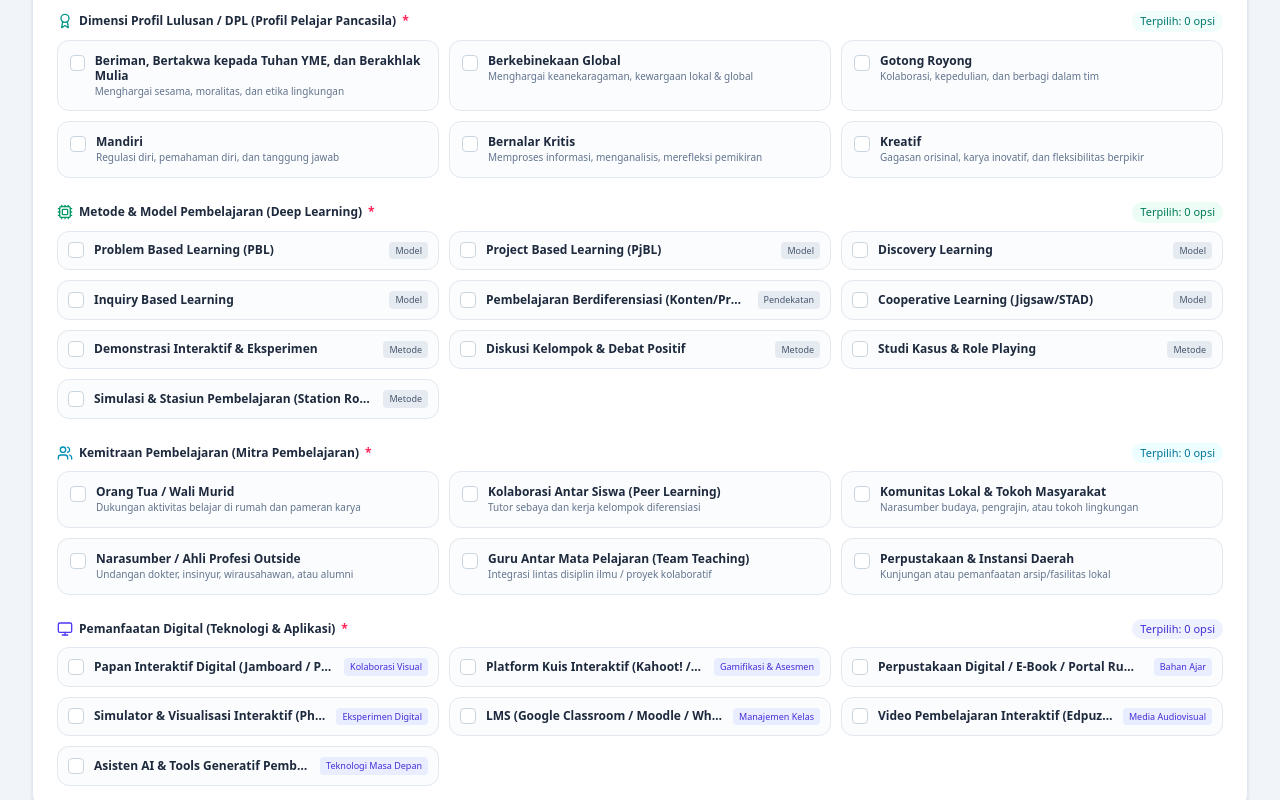
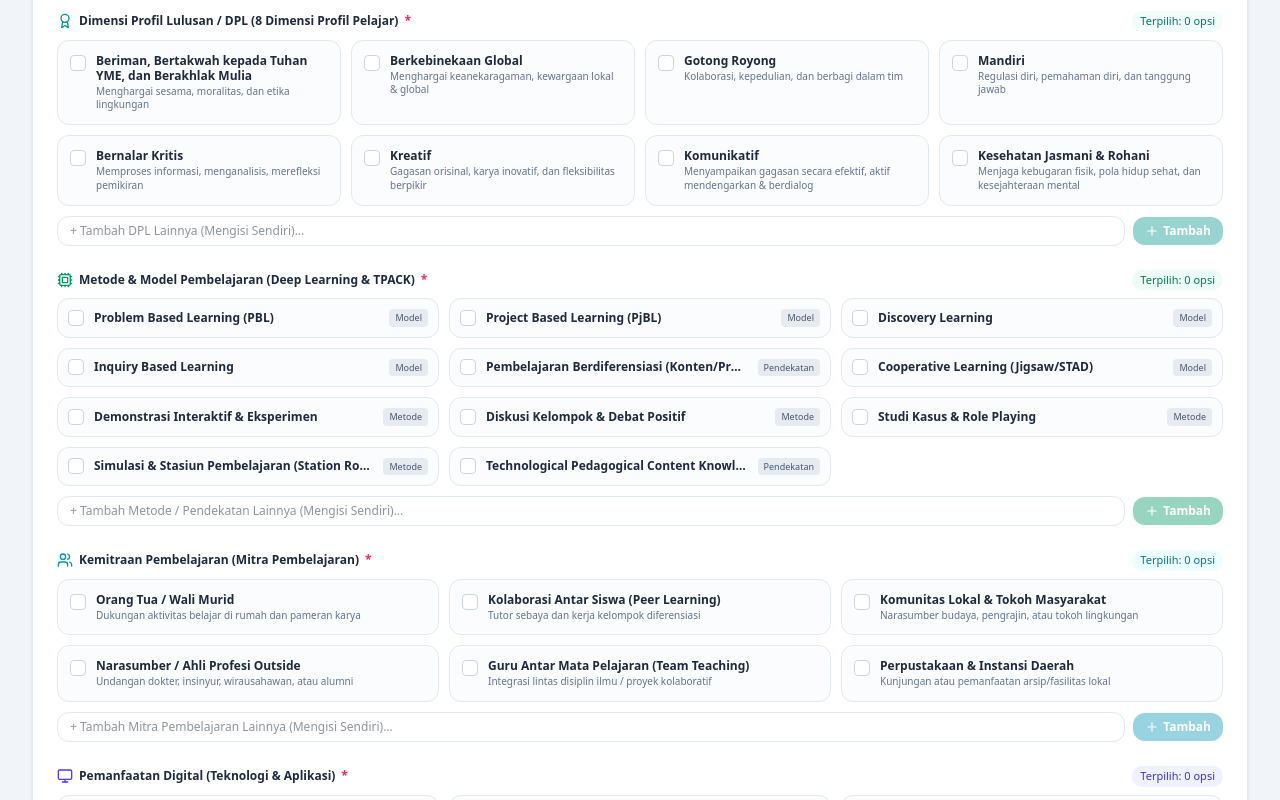
Before and after one commit to indratataethnic/Smart-RPM, a React (Vite) app: page / in a window 1280 px wide. Shown: the part 2180-2980 px from the top of the page. Built offline with nearby package versions, Linux system fonts and the light colour scheme.

Commit message:
feat: update curriculum standards and UI features
- Align CP/TP generation with latest BSKAP 032/H/KR/2024 standards
- Add custom option inputs for deep learning design sections
- Extend DPL options and refine selection logic
- Fix typo in DPL option label

```diff
--- a/server.ts
+++ b/server.ts
@@ -172,15 +172,17 @@ app.post("/api/recommend-fields", async (req, res) => {
     let prompt = "";
     if (fieldType === "cp_tp") {
       prompt = `Kamu adalah pakar Kurikulum Merdeka dan Pembelajaran Mendalam (Deep Learning) di Indonesia.
-Berikan rekomendasi Capaian Pembelajaran (CP), Tujuan Pembelajaran (TP), dan Lingkup Materi/Topik Pembelajaran yang relevan untuk:
+Berikan rekomendasi Capaian Pembelajaran (CP) sesuai Keputusan BSKAP Kemendikbudristek No. 032/H/KR/2024 (terbaru), Tujuan Pembelajaran (TP), dan Lingkup Materi yang relevan untuk:
 - Mata Pelajaran: ${mataPelajaran || 'Umum'}
 - Kelas/Fase: ${faseKelas || 'Fase A'}
 - Lingkup Materi Input Guru (jika ada): ${lingkupMateri || 'Belum diisi'}
 
+Syarat CP: Sesuaikan dengan Keputusan Kepala BSKAP Kurikulum Merdeka Standar Terbaru, yang memuat kompetensi utama, pemahaman bermakna, dan lingkup materi secara lengkap namun sistematis.
+
 Keluarkan dalam format JSON valid:
 {
-  "cp": "Teks Capaian Pembelajaran resmi dan ringkas...",
-  "tp": "1. Tujuan pembelajaran 1...\n2. Tujuan pembelajaran 2...\n3. Tujuan pembelajaran 3...",
+  "cp": "Teks Capaian Pembelajaran resmi BSKAP terbaru yang lugas dan komprehensif...",
+  "tp": "1. Tujuan pembelajaran 1 (Memahami)...\n2. Tujuan pembelajaran 2 (Mengaplikasi)...\n3. Tujuan pembelajaran 3 (Merefleksi)...",
   "lingkupMateri": "Ringkasan topik atau lingkup materi pembelajaran yang spesifik dan jelas"
 }`;
     } else if (fieldType === "recommendations_all") {
@@ -190,18 +192,22 @@ Berdasarkan data berikut:
 - Fase/Kelas: ${faseKelas || 'Fase A'}
 - Materi: ${lingkupMateri || 'Umum'}
 
-Berikan rekomendasi spesifik yang berorientasi pada Pembelajaran Mendalam (Memahami, Mengaplikasi, Merefleksi).
-Gunakan STRING PERSIS BOLD DARI DAFTAR BERIKUT:
+Berikan rekomendasi yang paling cocok dan efisien.
+PENTING: Pilih HANYA 1 sampai 3 opsi yang paling relevan per kategori (Maksimal 3 opsi).
 
-1. DPL (Pilih 2-4 string persis):
-- "Beriman, Bertakwa kepada Tuhan YME, dan Berakhlak Mulia"
+Gunakan STRING PERSIS DARI DAFTAR BERIKUT:
+
+1. DPL (Pilih 1 s.d 3 string persis dari 8 Dimensi):
+- "Beriman, Bertakwah kepada Tuhan YME, dan Berakhlak Mulia"
 - "Berkebinekaan Global"
 - "Gotong Royong"
 - "Mandiri"
 - "Bernalar Kritis"
 - "Kreatif"
+- "Komunikatif"
+- "Kesehatan Jasmani & Rohani"
 
-2. Metode & Model Pembelajaran (Pilih 2-3 string persis):
+2. Metode & Model Pembelajaran (Pilih 1 s.d 3 string persis):
 - "Problem Based Learning (PBL)"
 - "Project Based Learning (PjBL)"
 - "Discovery Learning"
@@ -212,8 +218,9 @@ Gunakan STRING PERSIS BOLD DARI DAFTAR BERIKUT:
 - "Diskusi Kelompok & Debat Positif"
 - "Studi Kasus & Role Playing"
 - "Simulasi & Stasiun Pembelajaran (Station Rotation)"
+- "Technological Pedagogical Content Knowledge (TPACK)"
 
-3. Kemitraan Pembelajaran (Pilih 2-3 string persis):
+3. Kemitraan Pembelajaran (Pilih 1 s.d 3 string persis):
 - "Orang Tua / Wali Murid"
 - "Kolaborasi Antar Siswa (Peer Learning)"
 - "Komunitas Lokal & Tokoh Masyarakat"
@@ -221,7 +228,7 @@ Gunakan STRING PERSIS BOLD DARI DAFTAR BERIKUT:
 - "Guru Antar Mata Pelajaran (Team Teaching)"
 - "Perpustakaan & Instansi Daerah"
 
-4. Pemanfaatan Digital (Pilih 2-3 string persis):
+4. Pemanfaatan Digital (Pilih 1 s.d 3 string persis):
 - "Papan Interaktif Digital (Jamboard / Padlet / Miro)"
 - "Platform Kuis Interaktif (Kahoot! / Quizizz / Wordwall)"
 - "Perpustakaan Digital / E-Book / Portal Rumah Belajar"
@@ -230,10 +237,10 @@ Gunakan STRING PERSIS BOLD DARI DAFTAR BERIKUT:
 - "Video Pembelajaran Interaktif (Edpuzzle / YouTube)"
 - "Asisten AI & Tools Generatif Pembelajaran"
 
-Keluarkan dalam format JSON valid:
+Keluarkan dalam format JSON valid (maksimal 3 items di setiap array):
 {
   "recommendedDpl": ["Bernalar Kritis", "Gotong Royong", "Kreatif"],
-  "recommendedMethods": ["Problem Based Learning (PBL)", "Pembelajaran Berdiferensiasi (Konten/Proses/Produk)"],
+  "recommendedMethods": ["Problem Based Learning (PBL)", "Technological Pedagogical Content Knowledge (TPACK)"],
   "recommendedPartnerships": ["Kolaborasi Antar Siswa (Peer Learning)", "Orang Tua / Wali Murid"],
   "recommendedDigitalTools": ["Papan Interaktif Digital (Jamboard / Padlet / Miro)", "Platform Kuis Interaktif (Kahoot! / Quizizz / Wordwall)"],
   "studentCharacteristics": "Sebagian besar murid memiliki gaya belajar visual dan kinestetik, antusias pada aktivitas kelompok.",
@@ -261,15 +268,15 @@ Keluarkan dalam format JSON valid:
       if (fieldType === "cp_tp") {
         const defaultMateri = lingkupMateri || `${mataPelajaran || 'Topik Pembelajaran'}`;
         const fallbackCpTp = {
-          cp: `Peserta didik mampu memahami konsep dasar ${defaultMateri}, menganalisis hubungan antar komponen, serta mengaplikasikan pengetahuan dalam menyelesaikan masalah nyata secara kritis, kreatif, dan mandiri.`,
-          tp: `1. Peserta didik dapat menjelaskan konsep dasar ${defaultMateri} secara rinci dan tepat.\n2. Peserta didik dapat menganalisis dan mengaplikasikan ${defaultMateri} dalam situasi kontekstual sehari-hari.\n3. Peserta didik dapat merefleksikan dan menyimpulkan hasil pembelajaran ${defaultMateri} secara mandiri dan bergotong royong.`,
+          cp: `Peserta didik mampu memahami dan menganalisis konsep ${defaultMateri}, mengidentifikasi keterkaitan antar elemen, serta mengaplikasikan pemahaman tersebut dalam menyelesaikan masalah kontekstual sesuai standar Capaian Pembelajaran BSKAP terbaru Kurikulum Merdeka.`,
+          tp: `1. Peserta didik dapat menjelaskan konsep dasar ${defaultMateri} secara tepat dan mendalam.\n2. Peserta didik dapat mengaplikasikan pemahaman ${defaultMateri} dalam situasi kontekstual sehari-hari.\n3. Peserta didik dapat merefleksikan dan menyimpulkan proses pembelajaran ${defaultMateri} secara kritis dan kolaboratif.`,
           lingkupMateri: defaultMateri
         };
         return res.json({ success: true, data: fallbackCpTp, isFallback: true });
       } else {
         const fallbackRecommendations = {
           recommendedDpl: ["Bernalar Kritis", "Gotong Royong", "Kreatif"],
-          recommendedMethods: ["Problem Based Learning (PBL)", "Pembelajaran Berdiferensiasi (Konten/Proses/Produk)"],
+          recommendedMethods: ["Problem Based Learning (PBL)", "Technological Pedagogical Content Knowledge (TPACK)"],
           recommendedPartnerships: ["Kolaborasi Antar Siswa (Peer Learning)", "Orang Tua / Wali Murid"],
           recommendedDigitalTools: ["Papan Interaktif Digital (Jamboard / Padlet / Miro)", "Platform Kuis Interaktif (Kahoot! / Quizizz / Wordwall)"],
           studentCharacteristics: "Sebagian besar murid memiliki gaya belajar visual dan kinestetik, antusias pada aktivitas kelompok.",
--- a/src/App.tsx
+++ b/src/App.tsx
@@ -13,9 +13,9 @@ import { LessonFormData, LessonPlanOutput, SavedLessonPlan } from './types';
 import { DEMO_PRESETS, getKelasOptions, DPL_OPTIONS, METODE_MODEL_OPTIONS, KEMITRAAN_OPTIONS, DIGITAL_TOOLS_OPTIONS } from './data/presets';
 import { Sparkles, Loader2, ArrowRight, RotateCcw, AlertCircle, Trash2 } from 'lucide-react';
 
-const matchOptionLabels = (recommended: string[] | undefined, options: { label: string }[], fallbackCount = 2): string[] => {
+const matchOptionLabels = (recommended: string[] | undefined, options: { label: string }[], fallbackCount = 2, maxCount = 3): string[] => {
   if (!recommended || !Array.isArray(recommended) || recommended.length === 0) {
-    return options.slice(0, fallbackCount).map(o => o.label);
+    return options.slice(0, Math.min(fallbackCount, maxCount)).map(o => o.label);
   }
 
   const matched = options.filter(opt => {
@@ -31,10 +31,10 @@ const matchOptionLabels = (recommended: string[] | undefined, options: { label:
   }).map(opt => opt.label);
 
   if (matched.length === 0) {
-    return options.slice(0, fallbackCount).map(o => o.label);
+    return options.slice(0, Math.min(fallbackCount, maxCount)).map(o => o.label);
   }
 
-  return matched;
+  return matched.slice(0, maxCount);
 };
 
 const INITIAL_FORM_DATA: LessonFormData = {
@@ -226,17 +226,17 @@ export default function App() {
       const json = await res.json();
       if (json.success && json.data) {
         const d = json.data;
-        const newDpl = matchOptionLabels(d.recommendedDpl, DPL_OPTIONS, 3);
-        const newMethods = matchOptionLabels(d.recommendedMethods, METODE_MODEL_OPTIONS, 2);
-        const newPartnerships = matchOptionLabels(d.recommendedPartnerships, KEMITRAAN_OPTIONS, 2);
-        const newDigital = matchOptionLabels(d.recommendedDigitalTools, DIGITAL_TOOLS_OPTIONS, 2);
+        const newDpl = matchOptionLabels(d.recommendedDpl, DPL_OPTIONS, 2, 3);
+        const newMethods = matchOptionLabels(d.recommendedMethods, METODE_MODEL_OPTIONS, 2, 3);
+        const newPartnerships = matchOptionLabels(d.recommendedPartnerships, KEMITRAAN_OPTIONS, 2, 3);
+        const newDigital = matchOptionLabels(d.recommendedDigitalTools, DIGITAL_TOOLS_OPTIONS, 2, 3);
 
         setFormData((prev) => ({
           ...prev,
-          dpl: Array.from(new Set([...prev.dpl, ...newDpl])),
-          metodeModel: Array.from(new Set([...prev.metodeModel, ...newMethods])),
-          kemitraan: Array.from(new Set([...prev.kemitraan, ...newPartnerships])),
-          pemanfaatanDigital: Array.from(new Set([...prev.pemanfaatanDigital, ...newDigital])),
+          dpl: newDpl,
+          metodeModel: newMethods,
+          kemitraan: newPartnerships,
+          pemanfaatanDigital: newDigital,
           karakteristikMurid: d.studentCharacteristics || prev.karakteristikMurid,
           karakteristikMateri: d.materialCharacteristics || prev.karakteristikMateri,
         }));
--- a/src/components/DeepLearningDesignSection.tsx
+++ b/src/components/DeepLearningDesignSection.tsx
@@ -1,5 +1,5 @@
-import React from 'react';
-import { Award, Cpu, Users, Monitor, Sparkles, Check, Loader2 } from 'lucide-react';
+import React, { useState } from 'react';
+import { Award, Cpu, Users, Monitor, Sparkles, Check, Loader2, Plus, X } from 'lucide-react';
 import { LessonFormData } from '../types';
 import {
   DPL_OPTIONS,
@@ -14,6 +14,86 @@ interface DeepLearningDesignSectionProps {
   onRequestAllRecommendations: () => void;
   isAiRecommendingAll: boolean;
 }
+
+const CustomOptionInput: React.FC<{
+  placeholder: string;
+  onAdd: (text: string) => void;
+  buttonBgClass?: string;
+}> = ({ placeholder, onAdd, buttonBgClass = 'bg-teal-600 hover:bg-teal-700' }) => {
+  const [val, setVal] = useState('');
+
+  const handleAdd = () => {
+    const trimmed = val.trim();
+    if (trimmed) {
+      onAdd(trimmed);
+      setVal('');
+    }
+  };
+
+  return (
+    <div className="flex items-center gap-2 mt-2.5">
+      <input
+        type="text"
+        value={val}
+        onChange={(e) => setVal(e.target.value)}
+        onKeyDown={(e) => {
+          if (e.key === 'Enter') {
+            e.preventDefault();
+            handleAdd();
+          }
+        }}
+        placeholder={placeholder}
+        className="flex-1 px-3 py-1.5 text-xs rounded-xl border border-slate-200 focus:outline-none focus:ring-2 focus:ring-teal-500 bg-white"
+      />
+      <button
+        type="button"
+        onClick={handleAdd}
+        disabled={!val.trim()}
+        className={`inline-flex items-center gap-1 px-3 py-1.5 text-xs font-semibold rounded-xl text-white transition-all disabled:opacity-40 cursor-pointer ${buttonBgClass}`}
+      >
+        <Plus className="w-3.5 h-3.5" />
+        <span>Tambah</span>
+      </button>
+    </div>
+  );
+};
+
+const CustomOptionsBadges: React.FC<{
+  selectedList: string[];
+  presetOptions: { label: string }[];
+  onRemove: (label: string) => void;
+  bgColorClass?: string;
+  borderColorClass?: string;
+  textColorClass?: string;
+}> = ({ selectedList, presetOptions, onRemove, bgColorClass = 'bg-slate-100', borderColorClass = 'border-slate-300', textColorClass = 'text-slate-800' }) => {
+  const presetLabels = new Set(presetOptions.map((o) => o.label));
+  const customSelected = selectedList.filter((label) => !presetLabels.has(label));
+
+  if (customSelected.length === 0) return null;
+
+  return (
+    <div className="mt-2.5 flex flex-wrap items-center gap-1.5">
+      <span className="text-[10px] font-bold text-slate-500 uppercase tracking-wider mr-1">Opsi Tambahan (Kustom):</span>
+      {customSelected.map((item) => (
+        <span
+          key={item}
+          className={`inline-flex items-center gap-1.5 px-2.5 py-1 rounded-lg text-xs font-medium border shadow-2xs ${bgColorClass} ${borderColorClass} ${textColorClass}`}
+        >
+          <Check className="w-3 h-3 stroke-[2.5]" />
+          <span>{item}</span>
+          <button
+            type="button"
+            onClick={() => onRemove(item)}
+            className="hover:text-rose-600 transition-colors ml-0.5 cursor-pointer"
+            title="Hapus opsi kustom ini"
+          >
+            <X className="w-3.5 h-3.5" />
+          </button>
+        </span>
+      ))}
+    </div>
+  );
+};
 
 export const DeepLearningDesignSection: React.FC<DeepLearningDesignSectionProps> = ({
   formData,
@@ -33,7 +113,7 @@ export const DeepLearningDesignSection: React.FC<DeepLearningDesignSectionProps>
               Desain Pembelajaran Mendalam & Kemitraan Digital
             </h2>
             <p className="text-xs text-slate-500">
-              Pilih opsi centang di bawah ini atau gunakan rekomendasi kecerdasan buatan (AI)
+              Pilih opsi di bawah ini, tambah opsi sendiri (Lainnya), atau gunakan rekomendasi AI otomatis (1-3 opsi)
             </p>
           </div>
         </div>
@@ -53,26 +133,26 @@ export const DeepLearningDesignSection: React.FC<DeepLearningDesignSectionProps>
           ) : (
             <>
               <Sparkles className="w-4 h-4 text-yellow-300" />
-              <span>Rekomendasi AI Otomatis (DPL, Metode, Digital)</span>
+              <span>Rekomendasi AI Otomatis (1-3 Opsi DPL, Metode, Digital)</span>
             </>
           )}
         </button>
       </div>
 
       <div className="space-y-6">
-        {/* 1. Dimensi Profil Lulusan (DPL) */}
+        {/* 1. Dimensi Profil Lulusan (8 DPL) */}
         <div>
           <div className="flex items-center justify-between mb-2">
             <label className="text-xs font-bold text-slate-800 flex items-center gap-1.5">
               <Award className="w-4 h-4 text-teal-600" />
-              Dimensi Profil Lulusan / DPL (Profil Pelajar Pancasila) <span className="text-rose-500">*</span>
+              Dimensi Profil Lulusan / DPL (8 Dimensi Profil Pelajar) <span className="text-rose-500">*</span>
             </label>
             <span className="text-[11px] text-teal-700 bg-teal-50 px-2 py-0.5 rounded-full font-medium">
               Terpilih: {formData.dpl.length} opsi
             </span>
           </div>
 
-          <div className="grid grid-cols-1 sm:grid-cols-2 md:grid-cols-3 gap-2.5">
+          <div className="grid grid-cols-1 sm:grid-cols-2 md:grid-cols-4 gap-2.5">
             {DPL_OPTIONS.map((item) => {
               const isChecked = formData.dpl.includes(item.label);
               return (
@@ -86,7 +166,7 @@ export const DeepLearningDesignSection: React.FC<DeepLearningDesignSectionProps>
                   }`}
                 >
                   <div
-                    className={`w-4 h-4 rounded mt-0.5 flex items-center justify-center transition-all ${
+                    className={`w-4 h-4 rounded mt-0.5 flex items-center justify-center transition-all shrink-0 ${
                       isChecked ? 'bg-teal-600 text-white' : 'border border-slate-300 bg-white'
                     }`}
                   >
@@ -104,6 +184,20 @@ export const DeepLearningDesignSection: React.FC<DeepLearningDesignSectionProps>
               );
             })}
           </div>
+
+          <CustomOptionInput
+            placeholder="+ Tambah DPL Lainnya (Mengisi Sendiri)..."
+            onAdd={(text) => onToggleCheckbox('dpl', text)}
+            buttonBgClass="bg-teal-600 hover:bg-teal-700"
+          />
+          <CustomOptionsBadges
+            selectedList={formData.dpl}
+            presetOptions={DPL_OPTIONS}
+            onRemove={(item) => onToggleCheckbox('dpl', item)}
+            bgColorClass="bg-teal-50"
+            borderColorClass="border-teal-300"
+            textColorClass="text-teal-900"
+          />
         </div>
 
         {/* 2. Metode & Model Pembelajaran */}
@@ -111,7 +205,7 @@ export const DeepLearningDesignSection: React.FC<DeepLearningDesignSectionProps>
           <div className="flex items-center justify-between mb-2">
             <label className="text-xs font-bold text-slate-800 flex items-center gap-1.5">
               <Cpu className="w-4 h-4 text-emerald-600" />
-              Metode & Model Pembelajaran (Deep Learning) <span className="text-rose-500">*</span>
+              Metode & Model Pembelajaran (Deep Learning & TPACK) <span className="text-rose-500">*</span>
             </label>
             <span className="text-[11px] text-emerald-700 bg-emerald-50 px-2 py-0.5 rounded-full font-medium">
               Terpilih: {formData.metodeModel.length} opsi
@@ -139,7 +233,7 @@ export const DeepLearningDesignSection: React.FC<DeepLearningDesignSectionProps>
                     {isChecked && <Check className="w-3 h-3 stroke-[3]" />}
                   </div>
                   <div className="flex-1 min-w-0">
-                    <span className="text-xs font-semibold text-slate-800 block truncate">
+                    <span className="text-xs font-semibold text-slate-800 block truncate" title={item.label}>
                       {item.label}
                     </span>
                   </div>
@@ -150,6 +244,20 @@ export const DeepLearningDesignSection: React.FC<DeepLearningDesignSectionProps>
               );
             })}
           </div>
+
+          <CustomOptionInput
+            placeholder="+ Tambah Metode / Pendekatan Lainnya (Mengisi Sendiri)..."
+            onAdd={(text) => onToggleCheckbox('metodeModel', text)}
+            buttonBgClass="bg-emerald-600 hover:bg-emerald-700"
+          />
+          <CustomOptionsBadges
+            selectedList={formData.metodeModel}
+            presetOptions={METODE_MODEL_OPTIONS}
+            onRemove={(item) => onToggleCheckbox('metodeModel', item)}
+            bgColorClass="bg-emerald-50"
+            borderColorClass="border-emerald-300"
+            textColorClass="text-emerald-900"
+          />
         </div>
 
         {/* 3. Kemitraan Pembelajaran */}
@@ -178,7 +286,7 @@ export const DeepLearningDesignSection: React.FC<DeepLearningDesignSectionProps>
                   }`}
                 >
                   <div
-                    className={`w-4 h-4 rounded mt-0.5 flex items-center justify-center transition-all ${
+                    className={`w-4 h-4 rounded mt-0.5 flex items-center justify-center transition-all shrink-0 ${
                       isChecked ? 'bg-cyan-600 text-white' : 'border border-slate-300 bg-white'
                     }`}
                   >
@@ -196,6 +304,20 @@ export const DeepLearningDesignSection: React.FC<DeepLearningDesignSectionProps>
               );
             })}
           </div>
+
+          <CustomOptionInput
+            placeholder="+ Tambah Mitra Pembelajaran Lainnya (Mengisi Sendiri)..."
+            onAdd={(text) => onToggleCheckbox('kemitraan', text)}
+            buttonBgClass="bg-cyan-600 hover:bg-cyan-700"
+          />
+          <CustomOptionsBadges
+            selectedList={formData.kemitraan}
+            presetOptions={KEMITRAAN_OPTIONS}
+            onRemove={(item) => onToggleCheckbox('kemitraan', item)}
+            bgColorClass="bg-cyan-50"
+            borderColorClass="border-cyan-300"
+            textColorClass="text-cyan-900"
+          />
         </div>
 
         {/* 4. Pemanfaatan Digital */}
@@ -242,6 +364,20 @@ export const DeepLearningDesignSection: React.FC<DeepLearningDesignSectionProps>
               );
             })}
           </div>
+
+          <CustomOptionInput
+            placeholder="+ Tambah Aplikasi / Tool Digital Lainnya (Mengisi Sendiri)..."
+            onAdd={(text) => onToggleCheckbox('pemanfaatanDigital', text)}
+            buttonBgClass="bg-indigo-600 hover:bg-indigo-700"
+          />
+          <CustomOptionsBadges
+            selectedList={formData.pemanfaatanDigital}
+            presetOptions={DIGITAL_TOOLS_OPTIONS}
+            onRemove={(item) => onToggleCheckbox('pemanfaatanDigital', item)}
+            bgColorClass="bg-indigo-50"
+            borderColorClass="border-indigo-300"
+            textColorClass="text-indigo-900"
+          />
         </div>
       </div>
     </div>
--- a/src/data/presets.ts
+++ b/src/data/presets.ts
@@ -90,12 +90,14 @@ export const ALOKASI_WAKTU_OPTIONS = [
 ];
 
 export const DPL_OPTIONS = [
-  { id: 'dpl-1', label: 'Beriman, Bertakwa kepada Tuhan YME, dan Berakhlak Mulia', desc: 'Menghargai sesama, moralitas, dan etika lingkungan' },
+  { id: 'dpl-1', label: 'Beriman, Bertakwah kepada Tuhan YME, dan Berakhlak Mulia', desc: 'Menghargai sesama, moralitas, dan etika lingkungan' },
   { id: 'dpl-2', label: 'Berkebinekaan Global', desc: 'Menghargai keanekaragaman, kewargaan lokal & global' },
   { id: 'dpl-3', label: 'Gotong Royong', desc: 'Kolaborasi, kepedulian, dan berbagi dalam tim' },
   { id: 'dpl-4', label: 'Mandiri', desc: 'Regulasi diri, pemahaman diri, dan tanggung jawab' },
   { id: 'dpl-5', label: 'Bernalar Kritis', desc: 'Memproses informasi, menganalisis, merefleksi pemikiran' },
   { id: 'dpl-6', label: 'Kreatif', desc: 'Gagasan orisinal, karya inovatif, dan fleksibilitas berpikir' },
+  { id: 'dpl-7', label: 'Komunikatif', desc: 'Menyampaikan gagasan secara efektif, aktif mendengarkan & berdialog' },
+  { id: 'dpl-8', label: 'Kesehatan Jasmani & Rohani', desc: 'Menjaga kebugaran fisik, pola hidup sehat, dan kesejahteraan mental' },
 ];
 
 export const METODE_MODEL_OPTIONS = [
@@ -109,6 +111,7 @@ export const METODE_MODEL_OPTIONS = [
   { id: 'm-8', label: 'Diskusi Kelompok & Debat Positif', tag: 'Metode' },
   { id: 'm-9', label: 'Studi Kasus & Role Playing', tag: 'Metode' },
   { id: 'm-10', label: 'Simulasi & Stasiun Pembelajaran (Station Rotation)', tag: 'Metode' },
+  { id: 'm-11', label: 'Technological Pedagogical Content Knowledge (TPACK)', tag: 'Pendekatan' },
 ];
 
 export const KEMITRAAN_OPTIONS = [
```
